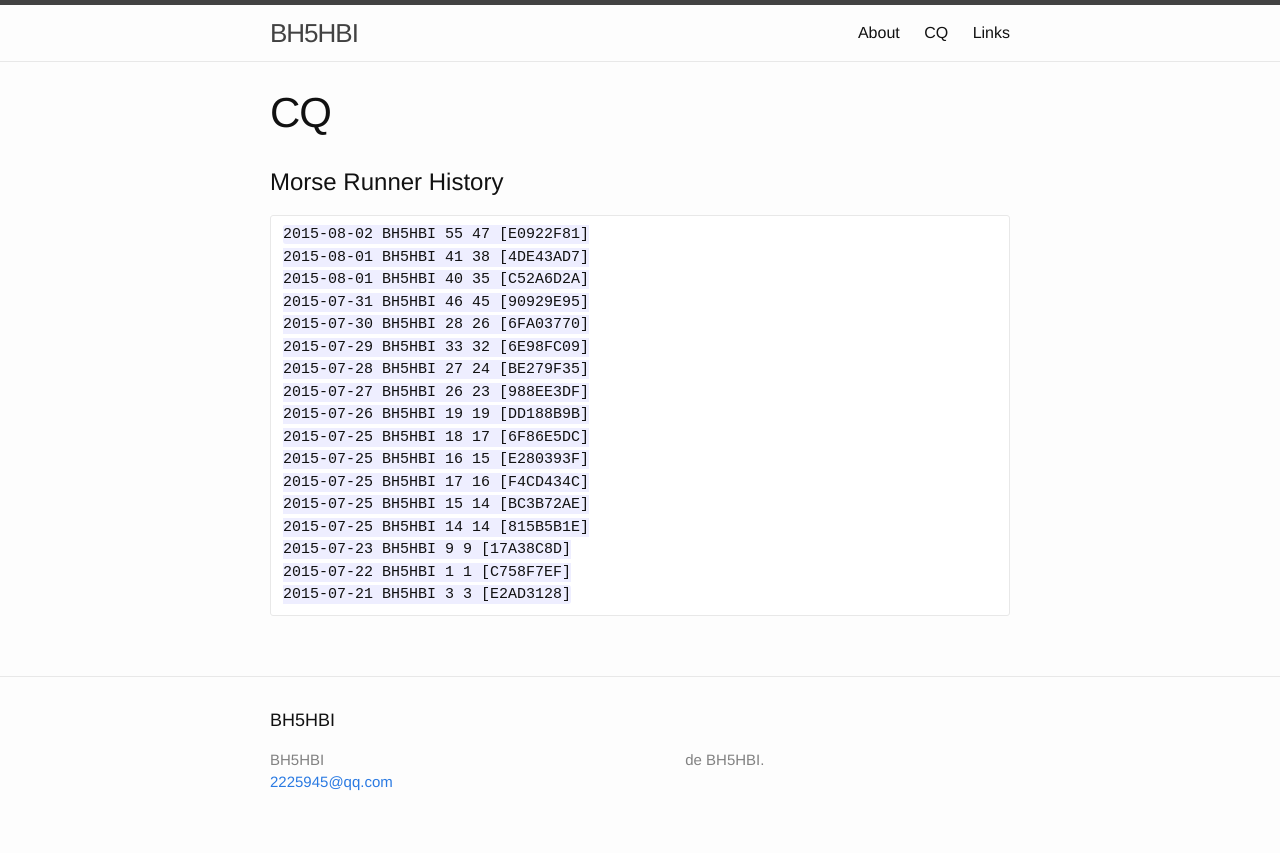
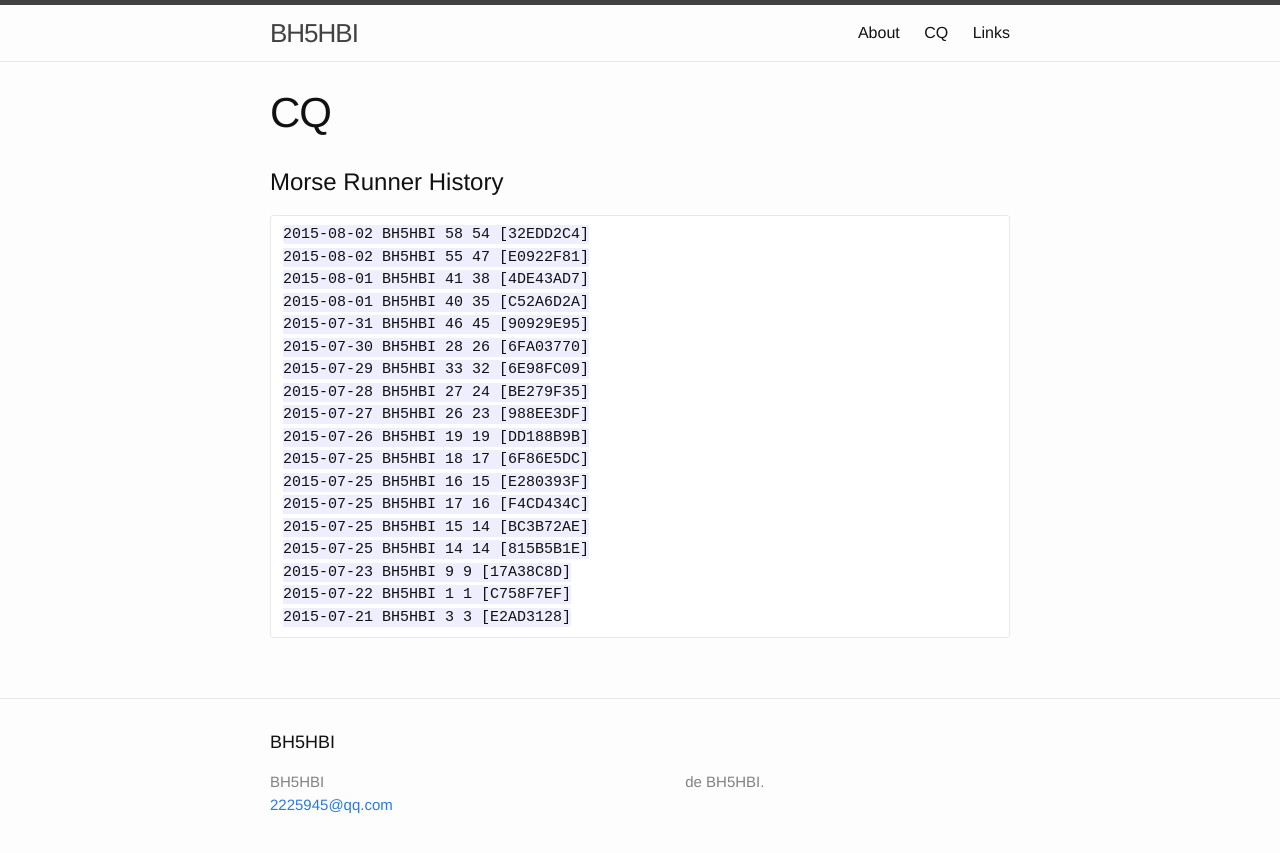
Before and after one commit to BH5HBI/bh5hbi.github.com, a Jekyll site: the page built from cq.md, in a window 1280 px wide. Shown: the top 853 px of the page. Built offline with Jekyll 4.4.1, drawn with Linux system fonts in a browser that asks for light colours.

Commit message:
update cq page

```diff
--- a/cq.md
+++ b/cq.md
@@ -6,6 +6,7 @@ permalink: /CQ/
 
 #Morse Runner History
 
+	2015-08-02 BH5HBI 58 54 [32EDD2C4]
 	2015-08-02 BH5HBI 55 47 [E0922F81]
 	2015-08-01 BH5HBI 41 38 [4DE43AD7]
 	2015-08-01 BH5HBI 40 35 [C52A6D2A]
```
